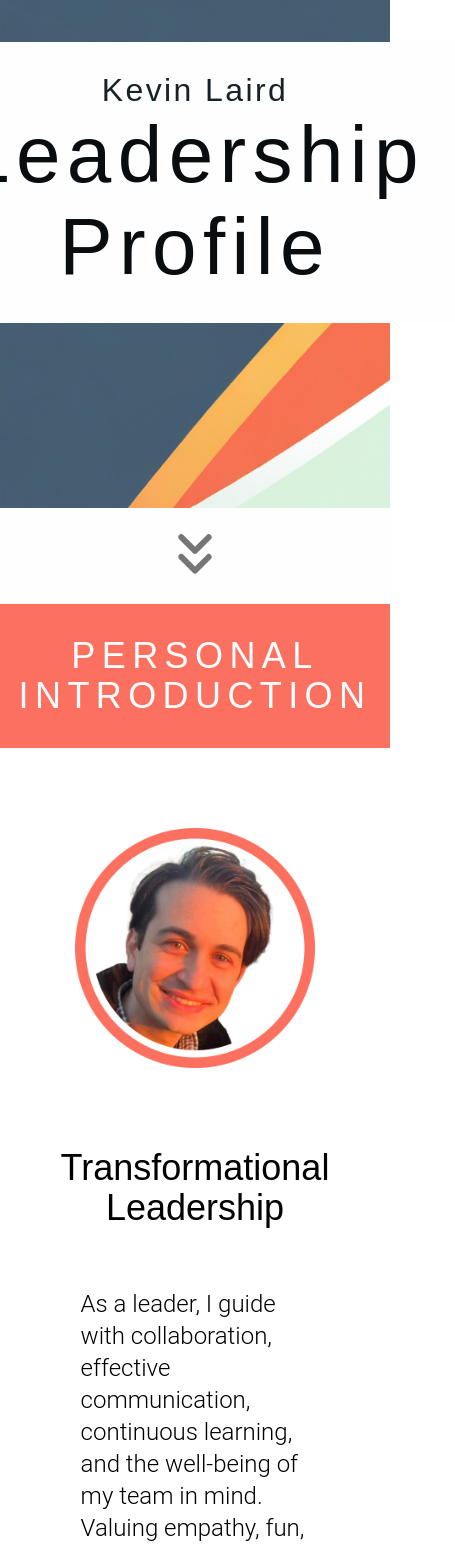
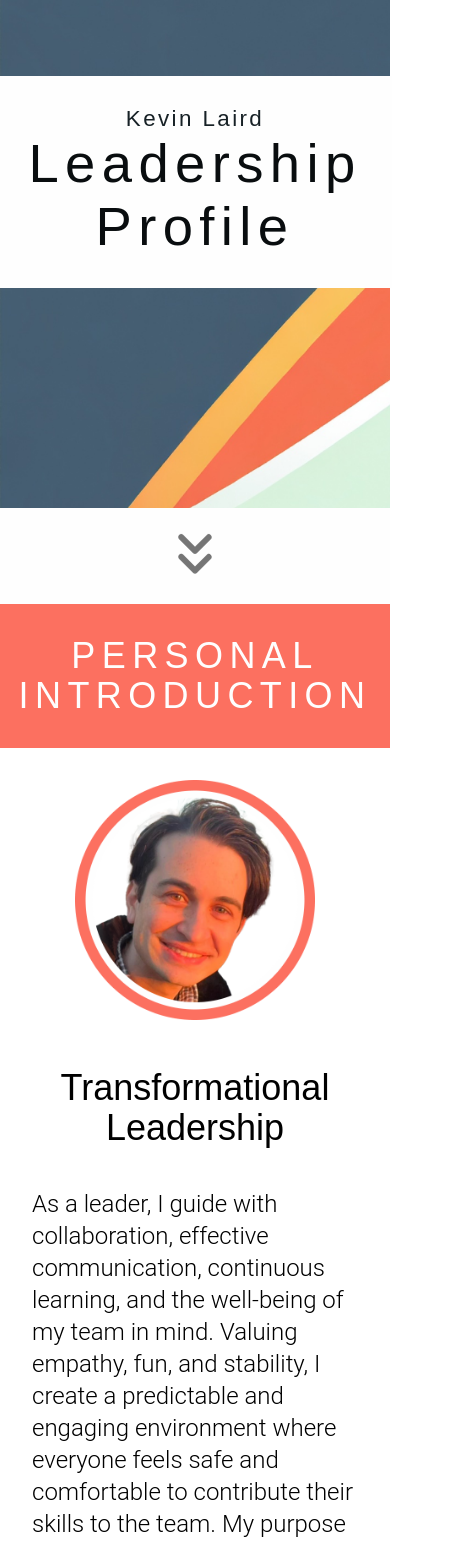
Before and after one commit to KevinLaird/leadership-profile, a React (Vite) app: page / in a window 390 px wide. Shown: the part 240-1784 px from the top of the page, 455 px wide, since content can reach past the window. Built offline with nearby package versions, Linux system fonts and the light colour scheme; a web font is replaced by a local one.

Commit message:
Made responsive design more consistent

```diff
--- a/src/components/CopyContentContainer.module.css
+++ b/src/components/CopyContentContainer.module.css
@@ -1,5 +1,4 @@
 .container {
-  margin: 5rem;
   gap: 5rem;
   display: flex;
   flex-direction: column;
--- a/src/sections/Dreams.jsx
+++ b/src/sections/Dreams.jsx
@@ -1,4 +1,5 @@
 import CopyContentContainer from '../components/CopyContentContainer';
+import styles from './Dreams.module.css';
 
 const Dreams = () => {
   const copyContentData = [
@@ -27,7 +28,11 @@ const Dreams = () => {
       ],
     },
   ];
-  return <CopyContentContainer copyContentData={copyContentData} />;
+  return (
+    <div className={styles.container}>
+      <CopyContentContainer copyContentData={copyContentData} />;
+    </div>
+  );
 };
 
 export default Dreams;
--- /dev/null
+++ b/src/sections/Dreams.module.css
@@ -0,0 +1,16 @@
+.container {
+  margin: 5rem;
+}
+
+@media screen and (max-width: 1024px) {
+  .container {
+    margin: 4rem; /* Adjust margin for medium-sized screens */
+  }
+}
+
+/* Responsive styles for mobile */
+@media screen and (max-width: 768px) {
+  .container {
+    margin: 2rem; /* Adjust margin for small screens */
+  }
+}
--- a/src/sections/Introduction.jsx
+++ b/src/sections/Introduction.jsx
@@ -6,7 +6,9 @@ const Introduction = () => {
       className={`relative ${styles.contentBox} flex items-center justify-center`}
     >
       <div className={`absolute top-0 ${styles.BGBars}`} />
-      <div className="relative items-center justify-center z-20 flex flex-col lg:flex-row gap-20">
+      <div
+        className={`relative items-center justify-center z-20 flex flex-col lg:flex-row ${styles.aboutContainer}`}
+      >
         <img
           src="./assets/Profile.png"
           alt="Profile of Kevin Laird smiling."
--- a/src/sections/Introduction.module.css
+++ b/src/sections/Introduction.module.css
@@ -15,12 +15,28 @@
   margin: 5rem;
 }
 
+.aboutContainer {
+  gap: 5rem;
+}
+
+@media screen and (max-width: 1024px) {
+  .contentBox {
+    margin: 4rem; /* Adjust margin for medium-sized screens */
+  }
+  .aboutContainer {
+    gap: 2rem;
+  }
+}
+
 /* Responsive styles for mobile */
 @media screen and (max-width: 768px) {
-  .content {
-    padding: 20px; /* Add some padding for better readability on smaller screens */
-  }
   .BGBars {
     background-image: none; /* Remove background image on mobile screens */
   }
+  .aboutContainer {
+    gap: 3rem;
+  }
+  .contentBox {
+    margin: 2rem; /* Adjust margin for small screens */
+  }
 }
--- a/src/sections/Landing.module.css
+++ b/src/sections/Landing.module.css
@@ -40,8 +40,7 @@
   background: #fefefe;
 }
 
-/* Responsive styles for mobile */
-@media screen and (max-width: 768px) {
+@media screen and (max-width: 1024px) {
   .h1 {
     font-size: 5rem;
   }
@@ -50,3 +49,14 @@
     font-size: 2rem;
   }
 }
+
+/* Responsive styles for mobile */
+@media screen and (max-width: 768px) {
+  .h1 {
+    font-size: 3.4rem;
+  }
+
+  .h2 {
+    font-size: 1.4rem;
+  }
+}
```
